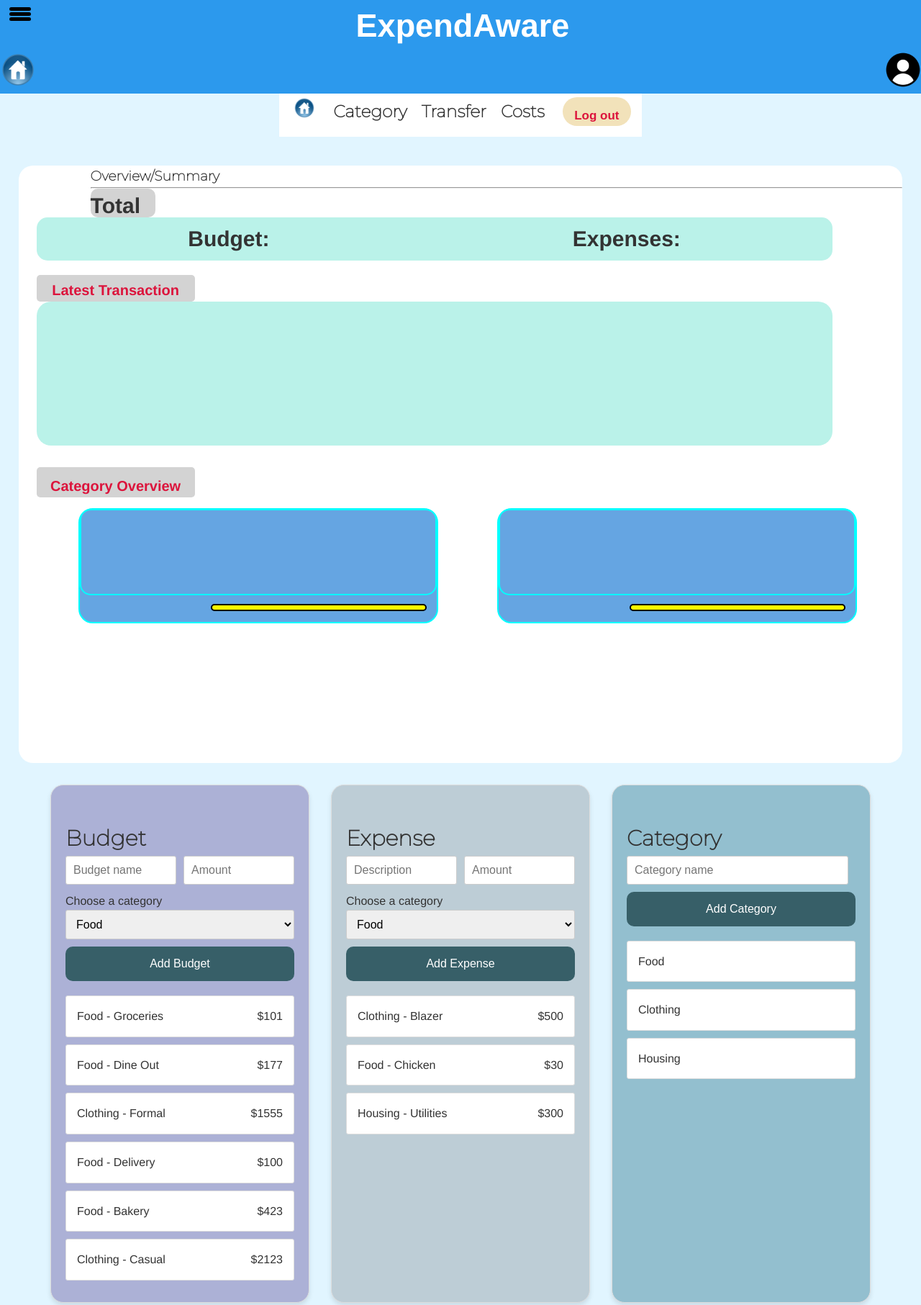
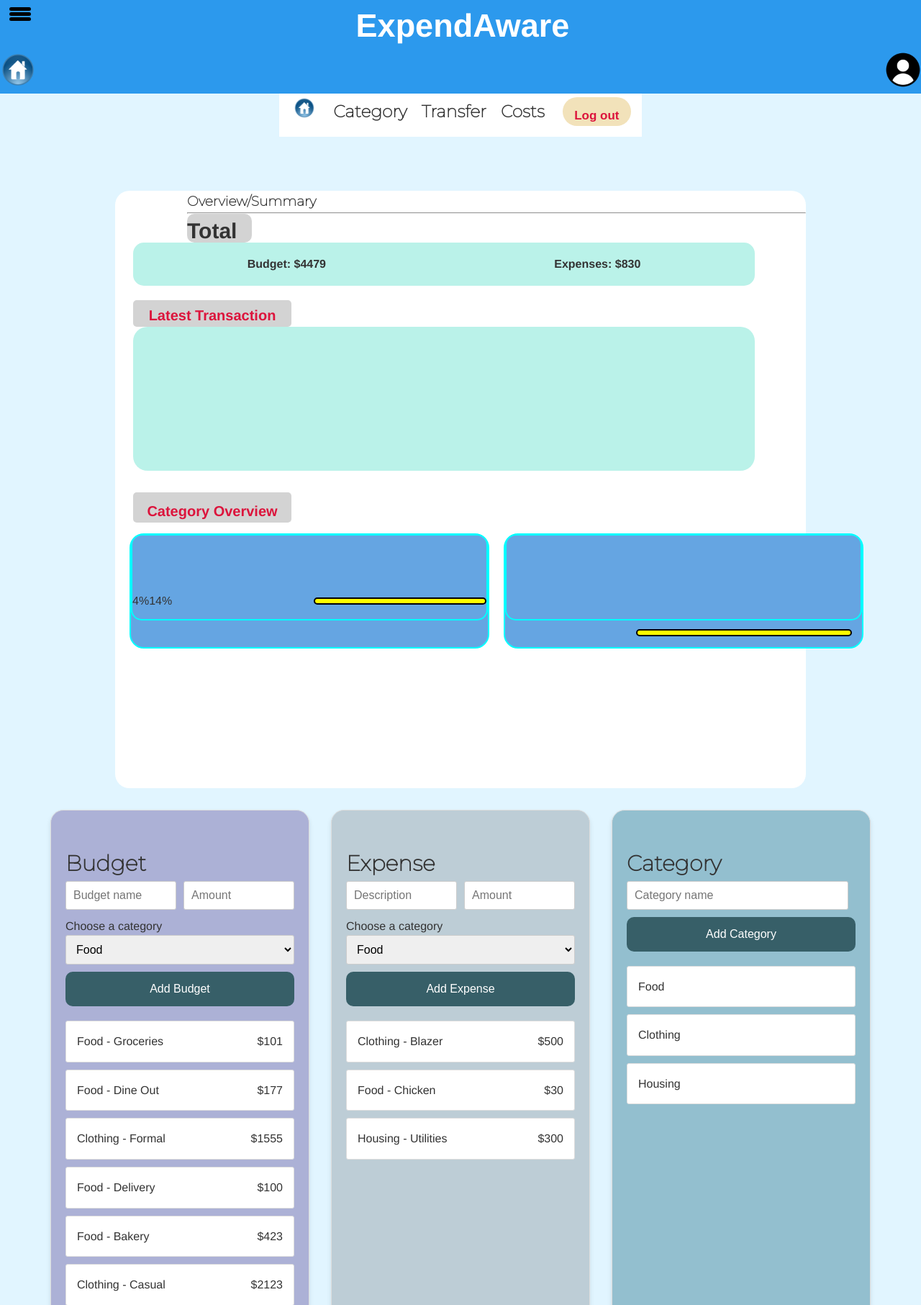
Before and after one commit to KodyMillar/ExpendAware, a Flask app: page / in a window 1280 px wide. Shown: the top 1813 px of the page at 72% size. Run offline with Flask 3, Linux system fonts and the light colour scheme.

Commit message:
calculate and display total budget, total expenses, and the percentage used of the total budget of each category

```diff
--- a/budget.json
+++ b/budget.json
@@ -1 +1 @@
-[{"name": "Groceries", "amount": 101, "category": "Food"}, {"name": "Dine Out", "amount": 177, "category": "Food"}, {"name": "Formal", "amount": 1555, "category": "Clothing"}, {"name": "Delivery", "amount": "100", "category": "Food"}, {"name": "Bakery", "amount": 423, "category": "Food"}, {"name": "Casual", "amount": 2123, "category": "Clothing"}]
+[{"name": "Groceries", "amount": 101, "category": "Food"}, {"name": "Dine Out", "amount": 177, "category": "Food"}, {"name": "Formal", "amount": 1555, "category": "Clothing"}, {"name": "Delivery", "amount": 100, "category": "Food"}, {"name": "Bakery", "amount": 423, "category": "Food"}, {"name": "Casual", "amount": 2123, "category": "Clothing"}]
--- a/main.py
+++ b/main.py
@@ -111,12 +111,20 @@ def index():
 
     #get total expenses
     total_expenses = 0
+    category_usage_percentage = 0
 
     for category in categories:
         total_expenses += category['total expenses']
 
+
     categories = update_categories_budgets(categories, budgets, expenses)
-    return render_template('index.html', expenses=expenses, categories=categories, budgets=budgets, total_budget=total_budget, total_expenses=total_expenses)
+    return render_template('index.html',
+        expenses=expenses,
+        categories=categories,
+        budgets=budgets,
+        total_budget=total_budget,
+        total_expenses=total_expenses
+        )
 
 
 @app.route('/categories', methods=['GET', 'POST'])
@@ -180,10 +188,12 @@ def transfer():
     budgets = existing_budget
 
     if request.method == 'POST':
+
         # Get user input
         budget_from_str = request.form["budget-from"]
         budget_to_str = request.form["budget-to"]
         transfer_amount = request.form['transfer-amount']
+
 
         # Fix syntax issue replacing single to double quote
         budget_from_str_fixed = budget_from_str.replace("'", "\"")
@@ -193,20 +203,22 @@ def transfer():
         budget_from_dict = json.loads(budget_from_str_fixed)
         budget_to_dict = json.loads(budget_to_str_fixed)
 
-        # Change budget
-        budget_from_dict["amount"] = int(budget_from_dict["amount"]) - int(transfer_amount)
-        budget_to_dict["amount"] = int(budget_to_dict["amount"]) + int(transfer_amount)
+        if int(budget_from_dict["amount"]) - int(transfer_amount) >= 0:
 
-        # Update budgets
-        for budget in budgets:
-            if budget["name"] == budget_from_dict["name"] and budget["category"] == budget_from_dict["category"]:
-                budget["amount"] = budget_from_dict["amount"]
-            if budget["name"] == budget_to_dict["name"] and budget["category"] == budget_to_dict["category"]:
-                budget["amount"] = budget_to_dict["amount"]
+            # Change budget
+            budget_from_dict["amount"] = int(budget_from_dict["amount"]) - int(transfer_amount)
+            budget_to_dict["amount"] = int(budget_to_dict["amount"]) + int(transfer_amount)
 
-    # Update budgets.json
-    with open("budget.json", "w") as f:
-        json.dump(budgets, f)
+            # Update budgets
+            for budget in budgets:
+                if budget["name"] == budget_from_dict["name"] and budget["category"] == budget_from_dict["category"]:
+                    budget["amount"] = budget_from_dict["amount"]
+                if budget["name"] == budget_to_dict["name"] and budget["category"] == budget_to_dict["category"]:
+                    budget["amount"] = budget_to_dict["amount"]
+
+        # Update budgets.json
+        with open("budget.json", "w") as f:
+            json.dump(budgets, f)
     return render_template('transfer.html', expenses=expenses, categories=categories, budgets=budgets)
 
 @app.route('/cost')
--- a/static/styles.css
+++ b/static/styles.css
@@ -273,6 +273,10 @@ align-items: center;
 margin-left: 100px;
 }
 
+.expenses-section h4 {
+  font-size: 16px;
+}
+
 .categories-container {
 display: flex;
 flex-direction: row;
@@ -300,17 +304,26 @@ background-color: #65A5E2;
 border-radius: 15px;
 border: 2px solid cyan;
 margin-bottom: 38px;
+display: flex;
+align-items: flex-end;
 }
 
 #percentage1 {
-height: 40px;
+height: 10px;
 border: 2px solid black;
 background-color: yellow;
-width: 300px;
+width: 200%;
 height: 10px;
-margin-top: 130px;
-margin-left: 180px;
+margin-top: 0;
+margin-left: 40%;
 border-radius: 5px;
+}
+
+.percent-label {
+  display: flex;
+  align-items: center;
+  height: 50px;
+  width: 100%;
 }
 
 
@@ -348,9 +361,7 @@ margin-left: 180px;
 border-radius: 5px;
 }
 
-.expenses-section h4 {
-font-size: 30px;
-}
+
 .expenses-section {
     background-color: #BAF2E9;
     width: 90%;
@@ -738,6 +749,14 @@ font-weight: bold;
         font-size: 45px;
     }
 
+    .view-section {
+      width: 75%;
+      height: 830px;
+      margin-top: 75px;
+      background-color: white;
+      border-radius: 20px;
+  }
+
 
     /* Category Page
     ------------------------------*/
--- a/templates/index.html
+++ b/templates/index.html
@@ -31,8 +31,8 @@
   <h4 class="first-h4">Total</h4>
 
   <div class="expenses-section">
-      <h4>Budget: </h4>
-      <h4>Expenses: </h4>
+      <h4>Budget: ${{ total_budget }}</h4>
+      <h4>Expenses: ${{ total_expenses }}</h4>
   </div>
 
   <div id="transaction">
@@ -48,8 +48,15 @@
   <div class="categories-container">
       <div class="category-overview1">
           <div class="category1">
-              <div class="budget1"></div>
+              <!-- <div class="budget1"></div> -->
+              <div class="percent-label">
+              {% for category in categories %}
+              {% if category['total budget'] != 0 %}
+              <label> {{ '%0.0f' | format((category['total expenses'] / category['total budget']) * 100) | int}}%</label>
+              {% endif %}
+              {% endfor %}
               <div id="percentage1"></div>
+              </div>
           </div>
       </div>
 
@@ -94,7 +101,7 @@
     <ul id="budget-list">
       {% for b in budgets %}
       <li class="transaction-list">
-        <p>{{b.category}} - {{ b.name }}</p>
+        <p>{{ b.category }} - {{ b.name }}</p>
         <p>${{ b.amount }}</p>
       </li>
       {% endfor %}
--- a/templates/transfer.html
+++ b/templates/transfer.html
@@ -135,7 +135,7 @@
         else {
             summaryAmountTo.innerHTML =
             `$${parseInt(budgetToObject['amount']) + transferAmountValue}`;
-        }
+        }s
     });
 
     transferBtn.addEventListener('click', function() {
```
